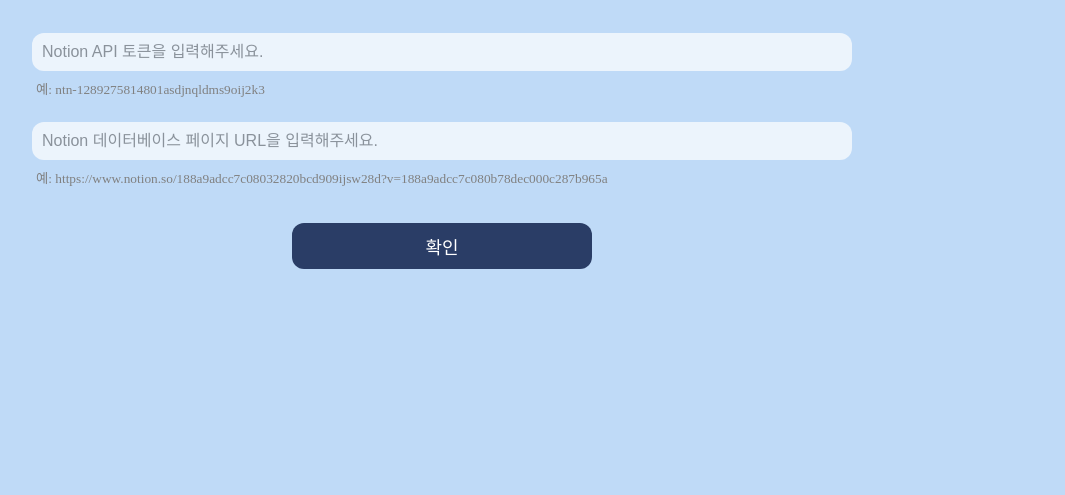
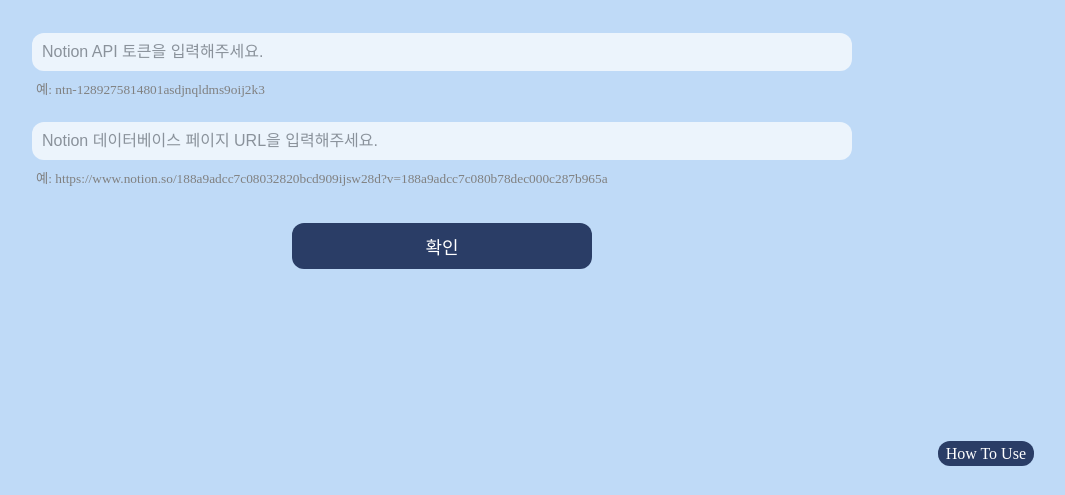
Before and after one commit to yangchef1/algorithm-manager, a plain HTML site: page index.html in a window 1280 px wide. Shown: the part 305-800 px from the top of the page, without its empty margins (198-1263 px from the left). Drawn offline with Linux system fonts and the light colour scheme.

Commit message:
feat: 사용 방법 페이지 이동 버튼 추가

```diff
--- a/index.html
+++ b/index.html
@@ -51,6 +51,10 @@
       </form>
     </main>
 
+    <footer>
+      <a href="https://github.com/yangchef1/algorithm-manager">How To Use</a>
+    </footer>
+
     <script type="module" src="main.js"></script>
   </body>
 </html>
--- a/styles/global.css
+++ b/styles/global.css
@@ -6,6 +6,25 @@
   flex-direction: column;
   height: 100vh;
   margin: 0;
+}
+
+footer {
+  position: absolute;
+  bottom: 2rem;
+  right: 3rem;
+}
+
+a {
+  text-decoration: none;
+  color: white;
+  background-color: #2a3d66;
+  border-radius: 12px;
+  padding: 4px 8px;
+}
+
+a:hover {
+  background-color: #1a2d44;
+  color: white;
 }
 
 h1 {
```
